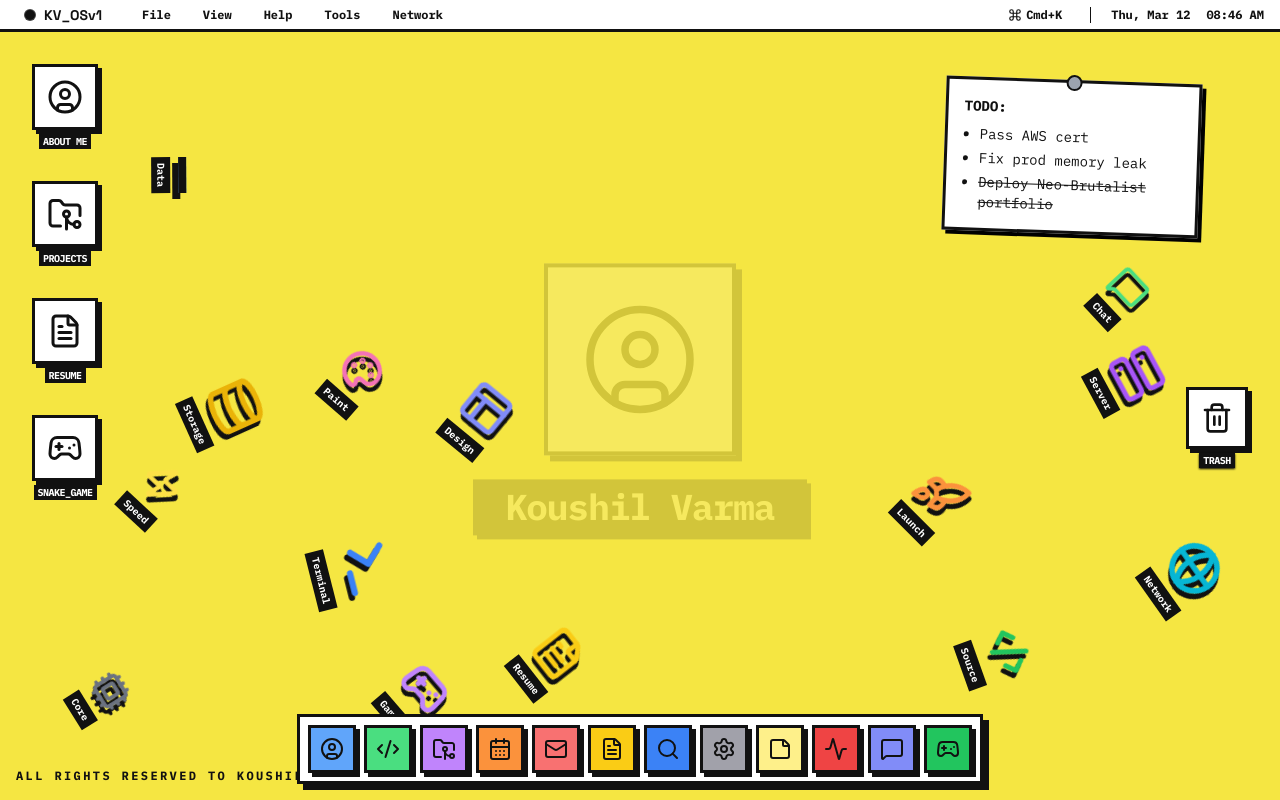
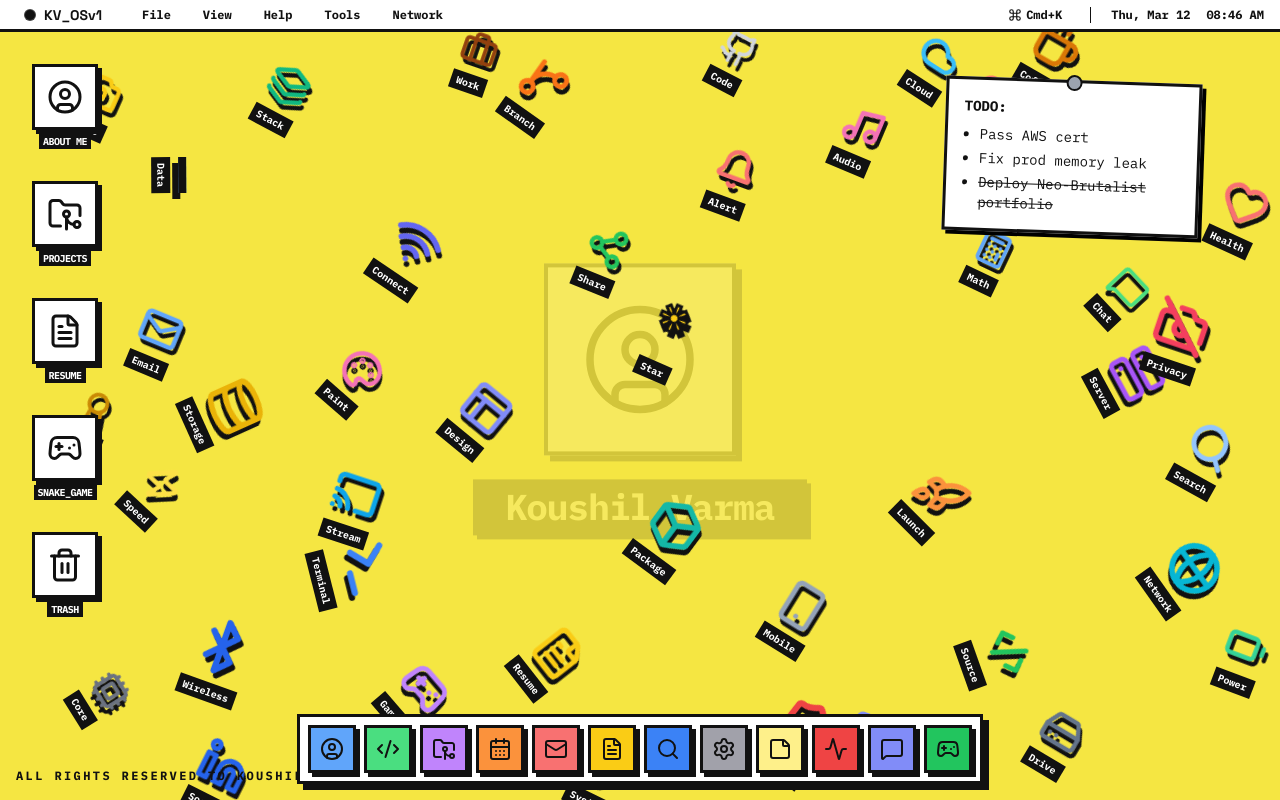
Before and after one commit to koushilvarma/personal_Portfolio, a React (Vite) app: page / in a window 1280 px wide. Built offline with nearby package versions, Linux system fonts and the light colour scheme.

Commit message:
chore: ready for vercel deployment

```diff
--- a/src/App.tsx
+++ b/src/App.tsx
@@ -39,6 +39,7 @@ function App() {
     { id: 'projects', label: 'Projects', icon: FolderGit2 },
     { id: 'resume', label: 'Resume', icon: FileText },
     { id: 'game', label: 'Snake_Game', icon: Gamepad2 },
+    { id: 'finder', label: 'Trash', icon: Trash2 },
   ];
 
   return (
@@ -67,6 +68,7 @@ function App() {
 
         {/* The Windows (pointer events auto to allow interaction) */}
         <div className="flex-1 relative pointer-events-none p-8 z-10 flex flex-col items-start gap-8">
+          {/* Desktop Apps Area */}
           {desktopApps.map(app => !trashedApps.has(app.id) && (
             <div
               key={app.id}
@@ -74,7 +76,7 @@ function App() {
               onDoubleClick={() => openWindow(app.id)}
               onContextMenu={(e) => {
                 e.preventDefault();
-                if (confirm(`Move ${app.label} to Trash?`)) moveToTrash(app.id);
+                if (app.id !== 'finder' && confirm(`Move ${app.label} to Trash?`)) moveToTrash(app.id);
               }}
             >
               <div className="bg-os-window border-3 border-os-border p-3 shadow-brutal-sm group-hover:-translate-y-1 transition-transform group-active:shadow-brutal-active">
@@ -85,19 +87,6 @@ function App() {
               </span>
             </div>
           ))}
-
-          {/* Desktop Trash Bin */}
-          <div className="absolute bottom-16 right-8 pointer-events-auto">
-            <div
-              className="flex flex-col items-center gap-1 group cursor-pointer"
-              onDoubleClick={() => openWindow('finder')} // Finder can show trashed items
-            >
-              <div className="bg-os-window border-3 border-os-border p-3 shadow-brutal-sm group-hover:-translate-y-1 transition-transform">
-                <Trash2 size={32} className="text-os-border" />
-              </div>
-              <span className="font-mono text-[10px] font-bold bg-os-border text-white px-1 uppercase tracking-tighter shadow-black shadow-sm">Trash</span>
-            </div>
-          </div>
         </div>
 
         <div className="absolute inset-4 pointer-events-none z-20 flex items-center justify-center">
--- a/src/components/apps/MessengerApp.tsx
+++ b/src/components/apps/MessengerApp.tsx
@@ -1,5 +1,5 @@
 import { useState, useRef, useEffect } from 'react';
-import { Send, User, Bot } from 'lucide-react';
+import { Send, Bot } from 'lucide-react';
 
 interface Message {
   id: string;
--- a/src/components/apps/RetroGameApp.tsx
+++ b/src/components/apps/RetroGameApp.tsx
@@ -37,12 +37,14 @@ export default function RetroGameApp() {
       // Wall collision
       if (newHead.x < 0 || newHead.x >= GRID_SIZE || newHead.y < 0 || newHead.y >= GRID_SIZE) {
         setGameOver(true);
+        if (score > highScore) setHighScore(score);
         return;
       }
 
       // Self collision
       if (snake.some(s => s.x === newHead.x && s.y === newHead.y)) {
         setGameOver(true);
+        if (score > highScore) setHighScore(score);
         return;
       }
 
--- a/src/components/os/BackgroundAnimations.tsx
+++ b/src/components/os/BackgroundAnimations.tsx
@@ -2,9 +2,10 @@ import { useEffect, useState } from 'react';
 import { motion } from 'framer-motion';
 import {
   Terminal, Code2, Database, Shield, Box, Server, GitBranch,
-  Cpu, Globe, Wifi, Cloud, Layers, Activity, HardDrive, UserCircle, FileText,
+  Cpu, Globe, Wifi, Cloud, Layers, HardDrive, UserCircle, FileText,
   Gamepad2, Music, Heart, Camera, Github, Linkedin, MessageSquare, Settings, Search, Layout,
-  Smartphone, Rocket, Zap, Coffee, Palette, Calculator
+  Smartphone, Rocket, Zap, Coffee, Palette, Calculator, Mail, Share2, Anchor, Award,
+  Battery, Bell, Bluetooth, Bookmark, Briefcase, CameraOff, Cast, Chrome
 } from 'lucide-react';
 
 const shapes = [
@@ -23,6 +24,36 @@ const shapes = [
   { id: 13, type: 'icon', icon: Zap, label: 'Speed', color: 'text-yellow-300', size: 40, startX: 10, startY: 60 },
   { id: 14, type: 'icon', icon: Palette, label: 'Paint', color: 'text-pink-400', size: 55, startX: 25, startY: 45 },
   { id: 15, type: 'icon', icon: Layout, label: 'Design', color: 'text-indigo-400', size: 50, startX: 35, startY: 50 },
+  { id: 16, type: 'icon', icon: Shield, label: 'Security', color: 'text-red-500', size: 50, startX: 60, startY: 90 },
+  { id: 17, type: 'icon', icon: Box, label: 'Package', color: 'text-teal-500', size: 45, startX: 50, startY: 65 },
+  { id: 18, type: 'icon', icon: GitBranch, label: 'Branch', color: 'text-orange-500', size: 40, startX: 40, startY: 10 },
+  { id: 19, type: 'icon', icon: Wifi, label: 'Connect', color: 'text-indigo-500', size: 40, startX: 30, startY: 30 },
+  { id: 20, type: 'icon', icon: Cloud, label: 'Cloud', color: 'text-sky-400', size: 65, startX: 70, startY: 5 },
+  { id: 21, type: 'icon', icon: Smartphone, label: 'Mobile', color: 'text-slate-400', size: 45, startX: 60, startY: 75 },
+  { id: 22, type: 'icon', icon: HardDrive, label: 'Drive', color: 'text-slate-500', size: 55, startX: 80, startY: 90 },
+  { id: 23, type: 'icon', icon: Coffee, label: 'Coffee', color: 'text-amber-600', size: 45, startX: 80, startY: 5 },
+  { id: 24, type: 'icon', icon: Search, label: 'Search', color: 'text-blue-300', size: 45, startX: 92, startY: 55 },
+  { id: 25, type: 'icon', icon: Layers, label: 'Stack', color: 'text-emerald-500', size: 45, startX: 20, startY: 10 },
+  { id: 26, type: 'icon', icon: Github, label: 'Code', color: 'text-gray-300', size: 50, startX: 55, startY: 5 },
+  { id: 27, type: 'icon', icon: Linkedin, label: 'Social', color: 'text-blue-600', size: 45, startX: 15, startY: 95 },
+  { id: 28, type: 'icon', icon: Settings, label: 'System', color: 'text-gray-400', size: 40, startX: 45, startY: 95 },
+  { id: 29, type: 'icon', icon: Calculator, label: 'Math', color: 'text-blue-400', size: 50, startX: 75, startY: 30 },
+  { id: 30, type: 'icon', icon: Heart, label: 'Health', color: 'text-red-400', size: 40, startX: 95, startY: 25 },
+  { id: 31, type: 'icon', icon: Camera, label: 'Video', color: 'text-yellow-400', size: 55, startX: 5, startY: 10 },
+  { id: 32, type: 'star', label: 'Star', size: 45, startX: 50, startY: 40 },
+  { id: 33, type: 'icon', icon: Music, label: 'Audio', color: 'text-pink-400', size: 45, startX: 65, startY: 15 },
+  { id: 34, type: 'icon', icon: Mail, label: 'Email', color: 'text-blue-400', size: 50, startX: 10, startY: 40 },
+  { id: 35, type: 'icon', icon: Share2, label: 'Share', color: 'text-green-500', size: 45, startX: 45, startY: 30 },
+  { id: 36, type: 'icon', icon: Anchor, label: 'Stable', color: 'text-slate-600', size: 55, startX: 85, startY: 20 },
+  { id: 37, type: 'icon', icon: Award, label: 'Goal', color: 'text-yellow-600', size: 50, startX: 5, startY: 50 },
+  { id: 38, type: 'icon', icon: Battery, label: 'Power', color: 'text-emerald-400', size: 45, startX: 95, startY: 80 },
+  { id: 39, type: 'icon', icon: Bell, label: 'Alert', color: 'text-red-400', size: 50, startX: 55, startY: 20 },
+  { id: 40, type: 'icon', icon: Bluetooth, label: 'Wireless', color: 'text-blue-600', size: 45, startX: 15, startY: 80 },
+  { id: 41, type: 'icon', icon: Bookmark, label: 'Saved', color: 'text-indigo-400', size: 55, startX: 65, startY: 90 },
+  { id: 42, type: 'icon', icon: Briefcase, label: 'Work', color: 'text-amber-800', size: 50, startX: 35, startY: 5 },
+  { id: 43, type: 'icon', icon: CameraOff, label: 'Privacy', color: 'text-rose-500', size: 45, startX: 90, startY: 40 },
+  { id: 44, type: 'icon', icon: Cast, label: 'Stream', color: 'text-sky-500', size: 60, startX: 25, startY: 60 },
+  { id: 45, type: 'icon', icon: Chrome, label: 'Web', color: 'text-red-400', size: 50, startX: 75, startY: 10 },
 ];
 
 export default function BackgroundAnimations({ isActive }: { isActive: boolean }) {
```
